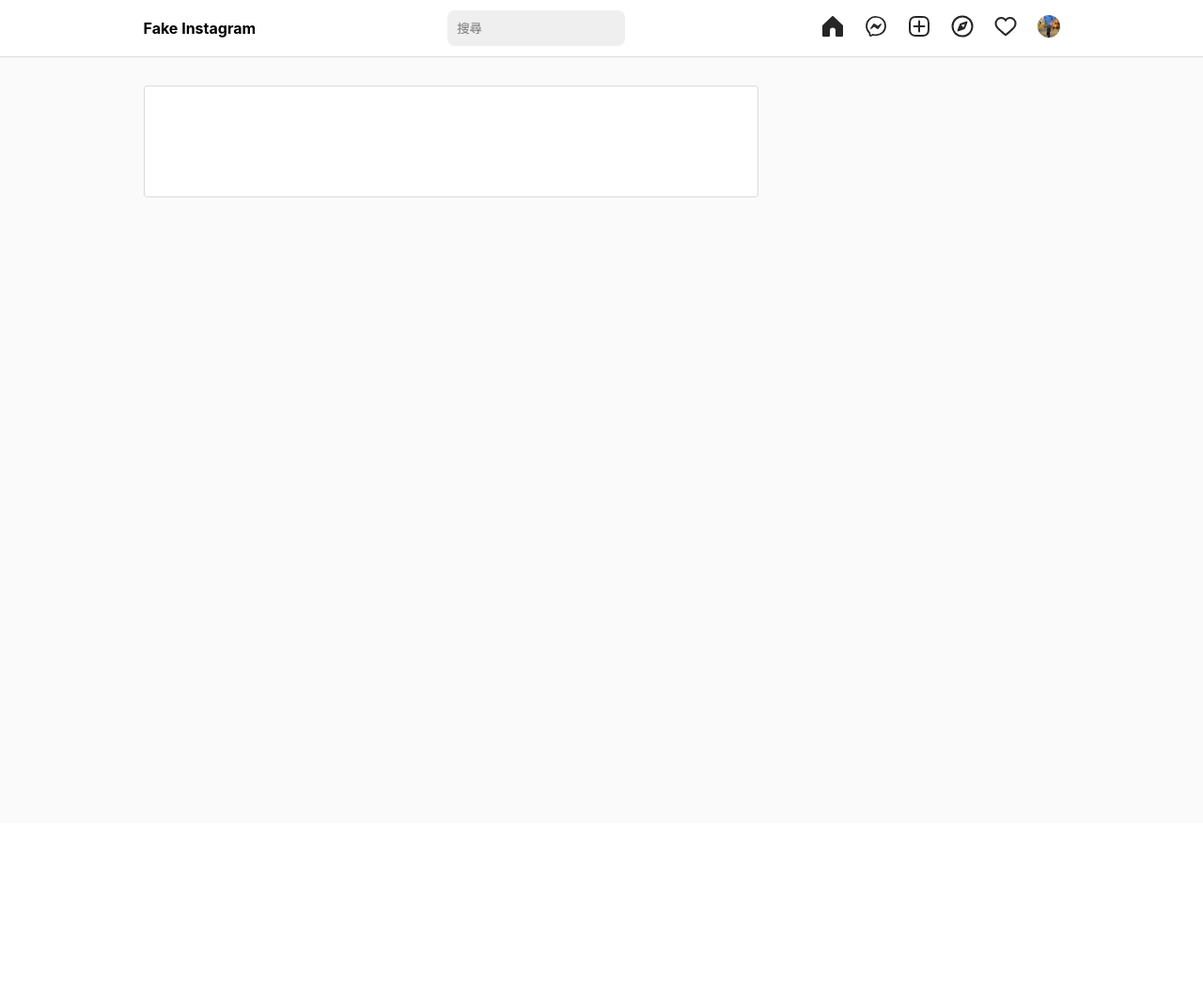
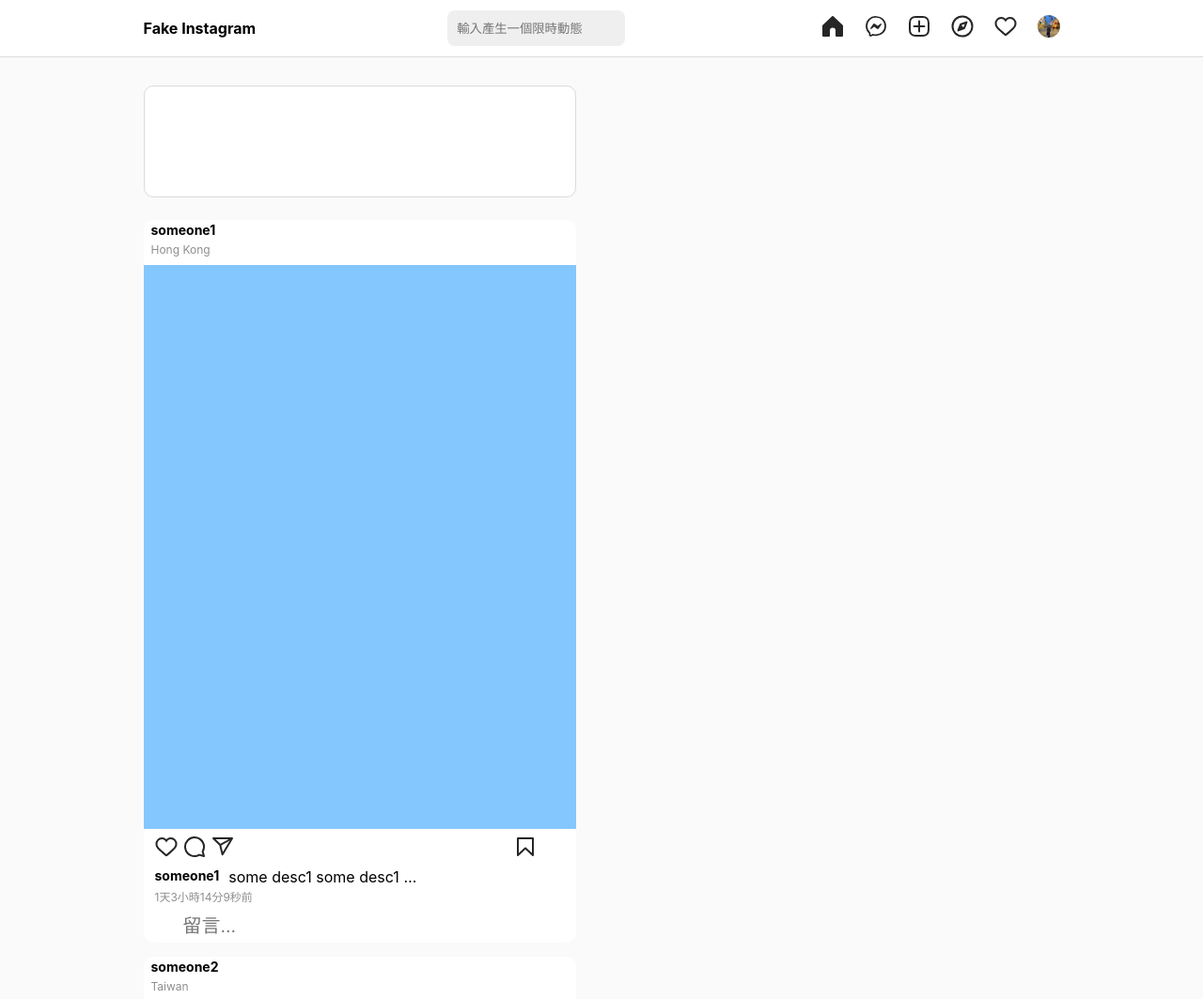
Before and after one commit to enoch941002/implement_instagram_home_page, a React app: page / in a window 1280 px wide. Shown: the top 1063 px of the page at 94% size. Before the commit the page ends 876 px from the top, so only its background shows below. Built offline with nearby package versions, Linux system fonts and the light colour scheme.

Commit message:
most home page feature done
ADD posts
ADD posts input use same state but
          display different value

```diff
--- a/package.json
+++ b/package.json
@@ -7,6 +7,7 @@
     "@testing-library/jest-dom": "^5.16.3",
     "@testing-library/react": "^12.1.4",
     "@testing-library/user-event": "^13.5.0",
+    "json-server": "^0.17.0",
     "react": "^18.0.0",
     "react-dom": "^18.0.0",
     "react-redux": "^7.2.7",
@@ -16,11 +17,12 @@
     "web-vitals": "^2.1.4"
   },
   "scripts": {
-    "start": "react-scripts start",
+    "start": "set PORT=3010 && react-scripts start",
     "build": "react-scripts build",
     "test": "react-scripts test",
     "eject": "react-scripts eject",
-    "deploy": "gh-pages -d build"
+    "deploy": "gh-pages -d build",
+    "json:server": "json-server --c json-server.json db.json"
   },
   "eslintConfig": {
     "extends": [
--- /dev/null
+++ b/route.json
@@ -0,0 +1,3 @@
+{
+    "/api/posts/*": "/$1"
+}
--- a/src/action/news_dynamic.js
+++ b/src/action/news_dynamic.js
@@ -4,20 +4,18 @@ export const DELETE_NEWS = 'DELETE_NEWS';
 export const addNewsDynamic = (info) => ({
     type: ADD_NEWS_DYNAMIC,
     payload: {
-        key: info.key,
-        text: info.text,
+        ...info
     }
 })
 export const updateNewsState = (info) => ({
     type: UPDATE_NEWS_STATE,
     payload: {
-        key: info.key,
-        read: info.read,
+        ...info
     }
 })
 export const deleteNews = (info) => ({
     type: DELETE_NEWS,
     payload: {
-        key: info.key,
+        ...info
     }
 })
--- /dev/null
+++ b/src/action/posts.js
@@ -0,0 +1,17 @@
+export const NEW_POSTS = 'NEW_POSTS'
+export const NEW_COMMENT = 'NEW_COMMENT'
+export const newPosts = (data) => ({
+    type: NEW_POSTS,
+    payload: {
+        ...data
+    }
+})
+export const newComment = (data) => ({
+    type: NEW_COMMENT,
+    payload: {
+        postid:data.postid,
+        comment:{
+            ...data.comment
+        }
+    }
+})
--- /dev/null
+++ b/src/component/Article.js
@@ -0,0 +1,99 @@
+import React, { useState } from 'react';
+import '../css/Posts.css'
+import { useSelector, useDispatch } from 'react-redux';
+import { newComment } from '../action/posts'
+const Article = () => {
+    const dispatch = useDispatch();
+    const posts = useSelector(state => state.postsReducer.posts)
+    const sec = parseInt(new Date().getTime() / 1000);
+    const [myInput, setMyInput] = useState([
+        { value: '' },
+        { value: '' }
+    ])
+    const sendData = (index, e, id) => {
+        if (e.key === 'Enter' && myInput[index].value) {
+            dispatch(newComment({
+                postid: id,
+                comment: {
+                    name: 'me',
+                    content: myInput[index].value,
+                    time: new Date().getTime()
+                }
+            }))
+            let values = [...myInput]
+            values[index] = { value: '' }
+            setMyInput(values)
+        }
+    }
+    const handleMyInput = (index, value) => {
+        let values = [...myInput]
+        values[index] = { value }
+        setMyInput(values)
+    }
+    return (
+        <article>{
+            posts.map((item, i) => {
+                let times = parseInt(sec - item.time)
+                let date = {
+                    day: 0,
+                    hour: 0,
+                    mins: 0,
+                    sec: times
+                }
+                while (date.sec >= 60) {
+                    date.mins++
+                    date.sec -= 60
+                }
+                while (date.mins >= 60) {
+                    date.hour++
+                    date.mins -= 60
+                }
+                while (date.hour >= 24) {
+                    date.day++
+                    date.hour -= 24
+                }
+                const comments = item.comment.map(commentsItem => {
+                    return (
+                        <div className='content' key={commentsItem.time}>
+                            <span className='author'>{commentsItem.name}</span>
+                            <p className='desc'>{commentsItem.content}</p>
+                        </div>
+                    )
+                })
+                const combineString = `${date.day === 0 ? '' : `${date.day}天`}${date.hour === 0 ? '' : `${date.hour}小時`}${date.mins === 0 ? '' : `${date.mins}分`}${date.sec === 0 ? '' : `${date.sec}秒`}`
+                return (
+                    <div key={item.id} className='posts'>
+                        <header>
+                            <div><span className='author'>{item.author}</span></div>
+                            <div><span className='located'>{item.located}</span></div>
+                        </header>
+                        <div className='background' style={{ backgroundColor: item.color }}></div>
+                        <div className='interactive'>
+                            <section className='posts_session'>
+                                <div>
+                                    <span><button type='button'><svg aria-label="讚" className="_8-yf5 " color="#8e8e8e" fill="#8e8e8e" height="24" role="img" viewBox="0 0 24 24" width="24"><path d="M16.792 3.904A4.989 4.989 0 0121.5 9.122c0 3.072-2.652 4.959-5.197 7.222-2.512 2.243-3.865 3.469-4.303 3.752-.477-.309-2.143-1.823-4.303-3.752C5.141 14.072 2.5 12.167 2.5 9.122a4.989 4.989 0 014.708-5.218 4.21 4.21 0 013.675 1.941c.84 1.175.98 1.763 1.12 1.763s.278-.588 1.11-1.766a4.17 4.17 0 013.679-1.938m0-2a6.04 6.04 0 00-4.797 2.127 6.052 6.052 0 00-4.787-2.127A6.985 6.985 0 00.5 9.122c0 3.61 2.55 5.827 5.015 7.97.283.246.569.494.853.747l1.027.918a44.998 44.998 0 003.518 3.018 2 2 0 002.174 0 45.263 45.263 0 003.626-3.115l.922-.824c.293-.26.59-.519.885-.774 2.334-2.025 4.98-4.32 4.98-7.94a6.985 6.985 0 00-6.708-7.218z"></path></svg></button></span>
+                                    <span><button><svg aria-label="回應" className="_8-yf5 " color="#262626" fill="#262626" height="24" role="img" viewBox="0 0 24 24" width="24"><path d="M20.656 17.008a9.993 9.993 0 10-3.59 3.615L22 22z" fill="none" stroke="currentColor" strokeLinejoin="round" strokeWidth="2"></path></svg></button></span>
+                                    <span><button><svg aria-label="分享貼文" className="_8-yf5 " color="#8e8e8e" fill="#8e8e8e" height="24" role="img" viewBox="0 0 24 24" width="24"><line fill="none" stroke="currentColor" strokeLinejoin="round" strokeWidth="2" x1="22" x2="9.218" y1="3" y2="10.083"></line><polygon fill="none" points="11.698 20.334 22 3.001 2 3.001 9.218 10.084 11.698 20.334" stroke="currentColor" strokeLinejoin="round" strokeWidth="2"></polygon></svg></button></span>
+                                </div>
+                                <div><span><button><svg aria-label="儲存" className="_8-yf5 " color="#262626" fill="#262626" height="24" role="img" viewBox="0 0 24 24" width="24"><polygon fill="none" points="20 21 12 13.44 4 21 4 3 20 3 20 21" stroke="currentColor" strokeLinecap="round" strokeLinejoin="round" strokeWidth="2"></polygon></svg></button></span></div>
+                            </section>
+                            <div className='content'>
+                                <span className='author'>{item.author}</span>
+                                <p className='desc'>{item.desc}</p>
+                            </div>
+                            <div>{comments}</div>
+                            <time className='times'>{`${combineString}前`}</time>
+                            <div className='comment_area'>
+                                <input type='text' placeholder='留言...' className='comment_input'
+                                    onKeyPress={(e) => sendData(i, e, item.postid)}
+                                    value={myInput[i].value}
+                                    onChange={(e) => { handleMyInput(i, e.target.value) }}></input>
+                            </div>
+                        </div>
+                    </div>
+                )
+            })
+        }</article>
+    )
+}
+export default Article
--- a/src/component/Body.js
+++ b/src/component/Body.js
@@ -1,15 +1,18 @@
 import '../css/Body.css';
 import React from 'react';
+import Article from './Article';
 import NewsDynamicItems from './NewsDynamic';
+
 const Body = () => {
     return (
         <main>
-            <section>
+            <section className='news_session'>
                 <div id='news'>
                     <div id='news_feed'>
                         <NewsDynamicItems />
                     </div>
                     <div id='posts'></div>
+                    <Article />
                 </div>
                 <div id='recommended_users'></div>
             </section>
--- a/src/css/Body.css
+++ b/src/css/Body.css
@@ -1,23 +1,26 @@
-section{
+.news_session {
     width: 975px;
     padding-top: 30px;
     margin: 0 auto;
 }
-section #news{
-    width: calc(70% - 28px);
-    background-color: white;
+
+.news_session #news {
+    width: 460px;
 }
-section #news_feed{
+
+.news_session #news_feed {
     padding: 16px 0;
-    border: 1px solid rgba(var(--b6a,219,219,219),1);
-    border-radius: 3px;
+    border: 1px solid rgba(var(--b6a, 219, 219, 219), 1);
+    border-radius: 10px;
     margin-bottom: 24px;
     position: relative;
     display: flex;
     height: 85px;
     overflow: hidden;
+    background-color: white;
 }
-section #news_feed .dynamicItems{
+
+.news_session #news_feed .dynamicItems {
     height: 56px;
     min-width: 56px;
     width: 56px;
@@ -27,15 +30,18 @@ section #news_feed .dynamicItems{
     border: 2px solid red;
     cursor: pointer;
 }
-section #news_feed .dynamicItems:not(:first-child){
+
+.news_session #news_feed .dynamicItems:not(:first-child) {
     margin-left: 16px;
-  }
-section #news_feed .dynamicItems .photoBackground{
+}
+
+.news_session #news_feed .dynamicItems .photoBackground {
     border-radius: 50%;
     height: 100%;
     background-color: green;
 }
-section #news_feed .dynamicItems .photoFont{
+
+.news_session #news_feed .dynamicItems .photoFont {
     text-align: center;
     overflow: hidden;
     text-overflow: ellipsis;
--- /dev/null
+++ b/src/css/Posts.css
@@ -0,0 +1,74 @@
+.posts{
+    background-color: white;
+    border-radius: 10px;
+    margin-bottom: 15px;
+}
+.posts header{
+    margin: 8px;
+}
+article .background{
+    height: 600px;
+}
+article .author{
+    font-size: 14px;
+    font-weight: bold;
+}
+article .located{
+    font-size: 12px;
+    color: rgb(142, 142, 142);
+}
+article .desc{
+    overflow: hidden;
+    text-overflow: ellipsis;
+    white-space: nowrap;
+    width: 200px;
+    padding-left: 10px;
+}
+.interactive{
+    padding-left: 12px;
+    padding-right: 12px;
+}
+.interactive .content{
+    display: flex;
+}
+.interactive .content .desc{
+    margin: 0;
+}
+.interactive .times{
+    color: rgb(142, 142, 142);
+    font-size: 12px;
+}
+.interactive .comment_area{
+    height: 30px;
+    margin-top: 10px;
+}
+.interactive .comment_area .comment_input{
+    border: none;
+    padding-left: 30px;
+    font-size: 20px;
+}
+.comment_input:focus{
+    outline-width: 0;
+}
+
+.posts_session{
+    display: flex;
+    justify-content: space-between;
+    width: calc(100% - 24px);
+    padding-top: 6px;
+    padding-bottom: 6px;
+}
+.posts_session button{
+    background-color: transparent;
+    border: 0;
+    cursor: pointer;
+    padding-left: 0;
+}
+.posts_session button svg{
+    color: rgb(38, 38, 38);
+    fill: rgb(38, 38, 38);
+}
+.posts_session button svg:hover{
+    color: rgb(142, 142, 142);
+    fill: rgb(142, 142, 142);
+}
--- a/src/index.js
+++ b/src/index.js
@@ -40,7 +40,7 @@ const Hat = () => {
       <div id='hat'>
         <Logo />
         <div id='search'>
-          <input type='text' placeholder='搜尋' value={posts}
+          <input type='text' placeholder='輸入產生一個限時動態' value={posts}
             onChange={(e) => { setPosts(e.target.value) }}
             onKeyPress={handleClick}></input>
         </div>
@@ -72,7 +72,7 @@ const TableList = () => {
 };
 
 const TodoListPage = () => (
-  <div>
+  <div style={{display:'none'}}>
     <table>
       <thead>
         <tr>
@@ -96,7 +96,7 @@ const Main = () => {
       <Hat />
       <Body />
       <Block />
-      {/* <div>
+      <div style={{display:'none'}}>
         <input value={firstName} onChange={(e) => { setFirstName(e.target.value); }} />
         <input value={lastName} onChange={(e) => { setLastName(e.target.value); }} />
         <button type="button" onClick={() => {
@@ -109,7 +109,7 @@ const Main = () => {
           新增
         </button>
       </div>
-      <TodoListPage /> */}
+      <TodoListPage />
     </div>
   );
 };
--- /dev/null
+++ b/src/reducer/posts.js
@@ -0,0 +1,60 @@
+import * as actions from '../action/posts';
+const initState = {
+    posts: [
+        {
+            "id": 1,
+            "author": "someone1",
+            "located": "Hong Kong",
+            "color": "rgb(132 199 255)",
+            "desc": "some desc1 some desc1 some desc1 some desc1 some desc1",
+            "postid": 1,
+            "time": 1651068405,
+            "comment": []
+        },
+        {
+            "id": 2,
+            "author": "someone2",
+            "located": "Taiwan",
+            "color": "rgb(247, 146, 59)",
+            "desc": "some desc2 some desc2 some desc2 some desc2 some desc2",
+            "postid": 2,
+            "time": 1651156840,
+            "comment": []
+        }
+        // {
+        //     name:'who',
+        //     content:'213',
+        //     time:1651156840
+        // }
+    ],
+};
+const postsReducer = (state = initState, action) => {
+    switch (action.type) {
+        case actions.NEW_POSTS:
+            return {
+                ...state,
+                posts: [
+                    ...state.posts,
+                    { ...action.payload }
+                ]
+            }
+        case actions.NEW_COMMENT:
+            const updateComments = state.posts.map(item=>{
+                if(item.postid === action.payload.postid){
+                    item.comment.push({...action.payload.comment})
+                    return {
+                        ...item,
+                        comment:item.comment
+                    }
+                }
+                return item
+            })
+            return {
+                ...state,
+                posts:[...updateComments]
+            }
+        default:
+            return state;
+    }
+}
+export default postsReducer
--- a/src/store/index.js
+++ b/src/store/index.js
@@ -2,9 +2,11 @@ import { createStore, applyMiddleware, combineReducers } from 'redux';
 import logger from 'redux-logger';
 import tableReducer from '../reducer/tableinfo';
 import newsDynamicReducer from '../reducer/news_dynamic';
+import postsReducer from '../reducer/posts';
 
 const rootReducer = combineReducers({
     tableReducer,
+    postsReducer,
     newsDynamicReducer
 })
 const store = createStore(
```
Also changed, not shown: 1 other file.
